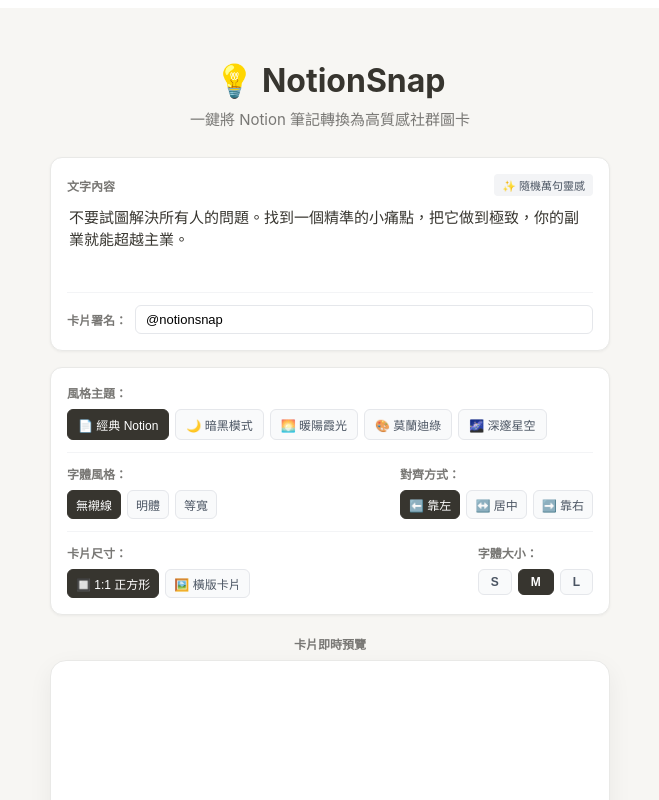
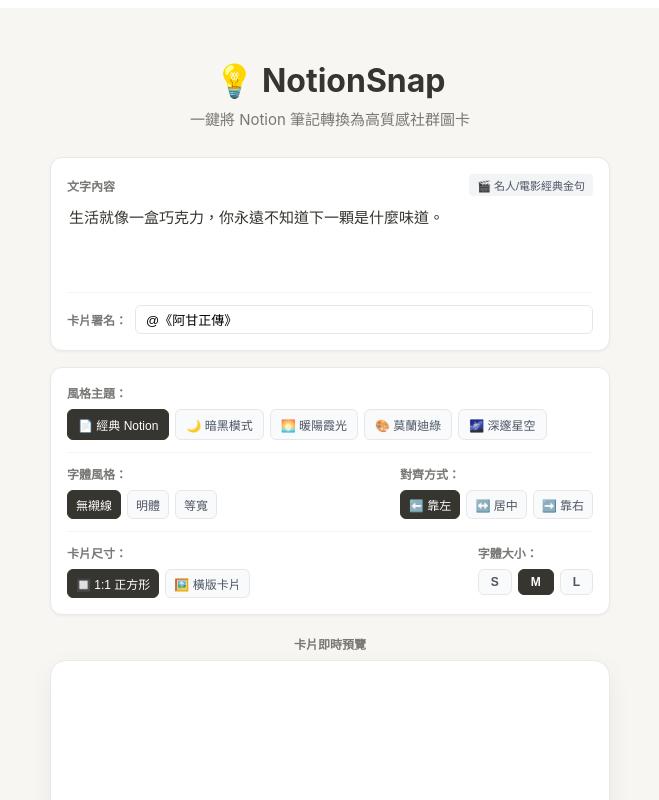
Before and after one commit to astronomytric-eng/notionsnap, a Next.js app: page / in a window 1280 px wide. Shown: the top 800 px of the page, without its empty margins (310-969 px from the left). Built offline with nearby package versions, Linux system fonts and the light colour scheme; no server answers.

Commit message:
Update page.tsx

```diff
--- a/app/page.tsx
+++ b/app/page.tsx
@@ -15,23 +15,28 @@
   const [isLoadingQuote, setIsLoadingQuote] = useState(false);
   const cardRef = useRef<HTMLDivElement>(null);
 
-  // 抓取萬句靈感 API (Hitokoto 一言 API)
+  // 專門抓取「電影/動漫/名人名言」的 API 參數 (c=a 動漫, c=b 漫畫, c=h 影視, c=k 哲學, c=i 詩詞/名言)
   const fetchRandomQuote = async () => {
     setIsLoadingQuote(true);
     try {
-      const res = await fetch("https://v1.hitokoto.cn/?c=d&c=e&c=f&c=h&c=i&c=j&c=k");
+      const res = await fetch("https://v1.hitokoto.cn/?c=a&c=b&c=h&c=k&c=i");
       const data = await res.json();
       if (data && data.hitokoto) {
         const quoteText = data.hitokoto;
-        const quoteFrom = data.from_who ? `@${data.from_who}` : data.from ? `@${data.from}` : "@notionsnap";
+        // 優先顯示作者或作品來源
+        const quoteFrom = data.from_who
+          ? `@${data.from_who}《${data.from}》`
+          : data.from
+          ? `@《${data.from}》`
+          : "@NotionSnap";
+
         handleTextChange(quoteText);
         handleAuthorChange(quoteFrom);
       }
     } catch (err) {
       console.error("抓取靈感失敗：", err);
-      // 備用金句
-      handleTextChange("不要試圖解決所有人的問題。找到一個精準的小痛點，把它做到極致，你的副業就能超越主業。");
-      handleAuthorChange("@notionsnap");
+      handleTextChange("生活就像一盒巧克力，你永遠不知道下一顆是什麼味道。");
+      handleAuthorChange("@《阿甘正傳》");
     } finally {
       setIsLoadingQuote(false);
     }
@@ -44,7 +49,7 @@
 
     if (savedText) {
       setText(savedText);
-      setAuthor(savedAuthor || "@notionsnap");
+      setAuthor(savedAuthor || "@NotionSnap");
     } else {
       fetchRandomQuote();
     }
@@ -203,7 +208,7 @@
                 opacity: isLoadingQuote ? 0.6 : 1,
               }}
             >
-              {isLoadingQuote ? "🎲 載入靈感中..." : "✨ 隨機萬句靈感"}
+              {isLoadingQuote ? "🎲 載入金句中..." : "🎬 名人/電影經典金句"}
             </button>
           </div>
 
```
